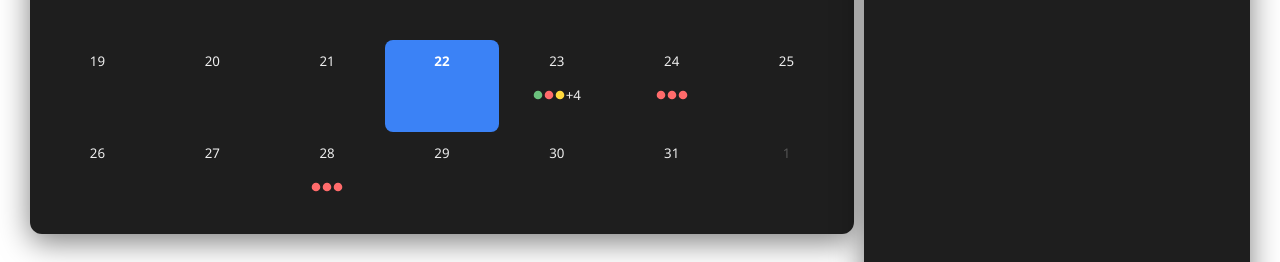
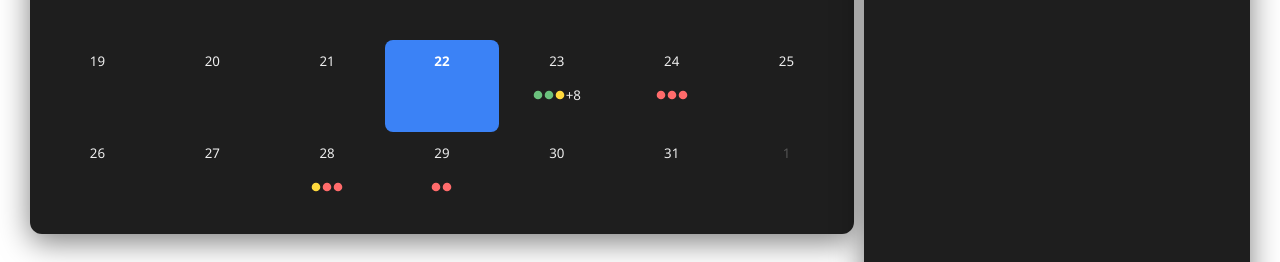
Before and after one commit to walruii/blueshot, a React (Vite) app: page / in a window 1280 px wide. Shown: the part 443-705 px from the top of the page. Built offline with nearby package versions, Linux system fonts and the light colour scheme; data requests are answered from the project's data file.

Commit message:
working on tooltip

```diff
--- a/db.json
+++ b/db.json
@@ -10,7 +10,7 @@
       "id": "mkqiu80r2zaniaxnvro",
       "date": "Fri Jan 23 2026",
       "title": "adsfs",
-      "status": "Not Started"
+      "status": "Done"
     },
     {
       "id": "mkqiu84x8g2y2z2zb6l",
@@ -28,7 +28,7 @@
       "id": "mkqivcn93dosszo4yid",
       "date": "Fri Jan 23 2026",
       "title": "asdf",
-      "status": "Not Started"
+      "status": "Done"
     },
     {
       "id": "mkqiz385xeu7lhcjve",
@@ -52,7 +52,7 @@
       "id": "mkqiz7kucvpef3v3b3d",
       "date": "Wed Jan 28 2026",
       "title": "asdfgdsagfasfsadfassdf",
-      "status": "Not Started"
+      "status": "On Going"
     },
     {
       "id": "mkqiz8cbzeopf3sg1it",
@@ -70,10 +70,46 @@
       "id": "mkqj7odooy3n62xqhnj",
       "date": "Fri Jan 23 2026",
       "title": "sfadsf",
+      "status": "On Going"
+    },
+    {
+      "id": "mkqja5frgxnq55ce83n",
+      "date": "Fri Jan 23 2026",
+      "title": "asdfsdf",
+      "status": "Done"
+    },
+    {
+      "id": "mkqjpu5rw7mb7qawbpg",
+      "date": "Thu Jan 29 2026",
+      "title": "asdfsdf",
       "status": "Not Started"
     },
     {
-      "id": "mkqja5frgxnq55ce83n",
+      "id": "mkqjpuad8s3bbm7xpg7",
+      "date": "Thu Jan 29 2026",
+      "title": "asdfsdf",
+      "status": "Not Started"
+    },
+    {
+      "id": "mkqjtwjx7ok0358cb1i",
+      "date": "Fri Jan 23 2026",
+      "title": "asdfsdf",
+      "status": "Not Started"
+    },
+    {
+      "id": "mkqjtwo9lludegntd5t",
+      "date": "Fri Jan 23 2026",
+      "title": "asdfsdf",
+      "status": "Not Started"
+    },
+    {
+      "id": "mkqjtwsjxt00najvmbq",
+      "date": "Fri Jan 23 2026",
+      "title": "asdfsdf",
+      "status": "Not Started"
+    },
+    {
+      "id": "mkqjtww4b3ab6esiy1s",
       "date": "Fri Jan 23 2026",
       "title": "asdfsdf",
       "status": "Not Started"
--- a/src/app/App.css
+++ b/src/app/App.css
@@ -13,6 +13,7 @@
 
 .main {
   padding: 30px;
+  height: 850px;
   display: flex;
   justify-content: center;
   gap: 10px;
@@ -45,6 +46,7 @@
 }
 
 .cal-tilecontent {
+  position: relative;
   display: flex;
   justify-content: center;
   align-items: center;
@@ -140,3 +142,21 @@
 .event-dot {
   height: 30px;
 }
+
+.cal-tooltip {
+  font-weight: normal;
+  width: 200px;
+  overflow: hidden;
+  position: absolute;
+  background-color: #1e1e1e;
+  border: 1px solid #181818;
+  box-shadow: 0 8px 30px rgba(0, 0, 0, 0.5);
+  padding: 10px;
+  border-radius: 10px;
+}
+
+.tooltip-listitem {
+  display: flex;
+  gap: 5px;
+  align-items: center;
+}
--- a/src/app/calendar/CalendarView.tsx
+++ b/src/app/calendar/CalendarView.tsx
@@ -5,21 +5,12 @@ import { TEventDB, TEventMap } from "../types/eventTypes";
 import AddEvent from "./AddEvent";
 import EventList from "./EventList";
 import DotIcon from "../svgs/DotIcon";
+import { dotColor } from "../utils/util";
 
-// const dotColor = {
-//   "Not Started": "#ef4444", // Soft Red (implies "waiting to start")
-//   "On Going": "#eab308", // Yellow (implies "caution/active")
-//   Done: "#22c55e", // Green (implies "go/finished")
-// };
-
-const dotColor = {
-  "Not Started": "#ff6b6b", // Soft Coral Red (visible but not an "alert" error)
-  "On Going": "#ffd93d", // Golden Yellow (bright and distinct)
-  Done: "#6bc17d", // Pastel Mint Green (clean and soothing)
-};
 export default function CalendarView() {
   const [selectedDate, setSelectedDate] = useState<Date>(new Date());
   const [events, setEvents] = useState<TEventMap>(new Map());
+  const [hoverDate, setHoverDate] = useState<string | null>();
 
   useEffect(() => {
     const loadEvents = async () => {
@@ -46,6 +37,8 @@ export default function CalendarView() {
     loadEvents();
   }, []);
 
+  const handleMouseOnTile = (date: Date) => {};
+
   const renderTileContent = ({ date, view }: { date: Date; view: string }) => {
     if (view !== "month") return null;
 
@@ -58,7 +51,11 @@ export default function CalendarView() {
     <div className="cal-tilecontent"></div>;
 
     return (
-      <div className="cal-tilecontent">
+      <div>
+        <div
+          className="cal-tilecontent"
+          onMouseEnter={() => handleMouseOnTile(date)}
+        >
           {eves.slice(0, 3).map((e) => (
             <div key={e.id}>
               <DotIcon size={10} color={dotColor[e.status]} />
@@ -68,6 +65,7 @@ export default function CalendarView() {
           {eves.length > 3 && (
             <div className="cal-more-count">+{eves.length - 3}</div>
           )}
+        </div>
       </div>
     );
   };
--- a/src/app/utils/util.ts
+++ b/src/app/utils/util.ts
@@ -17,3 +17,9 @@ export const compareDates = (date1: Date, date2: Date) => {
   if (date1 > date2) return 1;
   else return 0;
 };
+
+export const dotColor = {
+  "Not Started": "#ff6b6b", // Soft Coral Red (visible but not an "alert" error)
+  "On Going": "#ffd93d", // Golden Yellow (bright and distinct)
+  Done: "#6bc17d", // Pastel Mint Green (clean and soothing)
+};
```
Also changed, not shown: src/app/calendar/CalenderToolTip.tsx (added, +17 -0 lines). Lines whose indentation alone changed are shown as unchanged.
